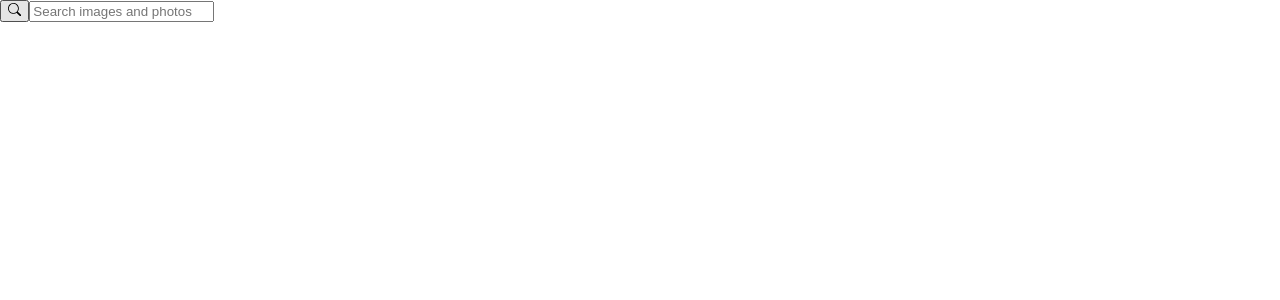
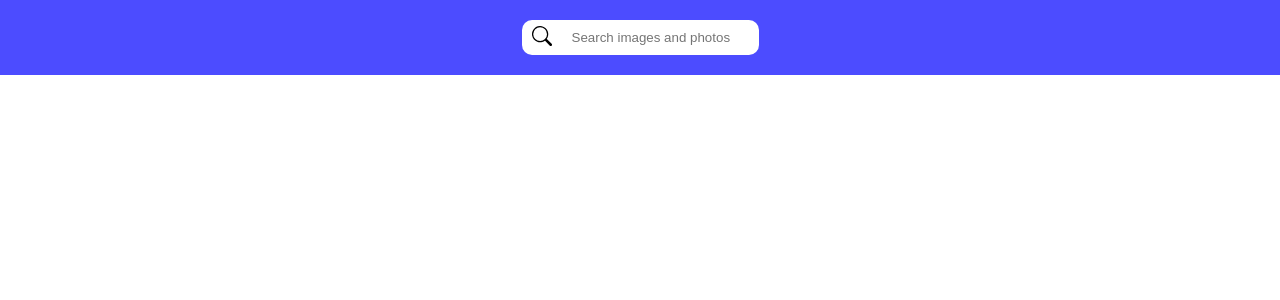
Before and after one commit to Filatov44/goit-react-hw-03-image-finder, a React (Create React App) app: page / in a window 1280 px wide. Shown: the top 300 px of the page. Built offline with nearby package versions, Linux system fonts and the light colour scheme.

Commit message:
add styled

```diff
--- a/src/components/Button/Button.styled.jsx
+++ b/src/components/Button/Button.styled.jsx
@@ -1,6 +1,31 @@
 import styled from 'styled-components';
 export const StyledBtnLoadMore = styled.button`
-    font-size: 16px;
-    width: 100px;
-    height: 50px;
- `;
+  width: 200px;
+  margin: auto;
+  padding: 8px 16px;
+  border-radius: 2px;
+  background-color: rgba(0, 0, 255, 0.7);
+  /* background-color: #3f51b5; */
+  transition: all 250ms cubic-bezier(0.4, 0, 0.2, 1);
+  text-align: center;
+  display: inline-block;
+  color: #fff;
+  border: 0;
+  text-decoration: none;
+  cursor: pointer;
+  font-family: inherit;
+  font-size: 18px;
+  line-height: 24px;
+  font-style: normal;
+  font-weight: 500;
+  min-width: 180px;
+  box-shadow: 0px 3px 1px -2px rgba(0, 0, 0, 0.2),
+    0px 2px 2px 0px rgba(0, 0, 0, 0.14), 0px 1px 5px 0px rgba(0, 0, 0, 0.12);
+
+  &:hover {
+    background-color: #303f9f;
+  }
+  &:focus {
+    background-color: #303f9f;
+  }
+`;
--- a/src/components/ImageGallery/ImageGallery.styled.jsx
+++ b/src/components/ImageGallery/ImageGallery.styled.jsx
@@ -1,5 +1,14 @@
 import styled from 'styled-components';
 
 export const StyledGalleryList = styled.ul`
-
+  list-style: none;
+  margin-top: 30px;
+  display: flex;
+  flex-wrap: wrap;
+  justify-content: center;
+  padding: 0;
+  list-style: none;
+  margin-left: auto;
+  margin-right: auto;
+  transition: transform 250ms, cubic-bezier(0.4, 0, 0.2, 1);
 `;
--- a/src/components/ImageGalleryItem/ImageGalleryItem.styled.jsx
+++ b/src/components/ImageGalleryItem/ImageGalleryItem.styled.jsx
@@ -1,9 +1,34 @@
 import styled from 'styled-components';
 
 export const StyledImg = styled.img`
-
+  /* display: block; */
+  width: 100%;
+  height: 260px;
+  object-fit: cover;
 `;
 
 export const StyledItem = styled.li`
+    margin-bottom: 10px;
+    width: 300px;
+    box-shadow: 0px 3px 8px 0px rgba(0, 0, 0, 0.5);
+    border-radius: 5px;
+    overflow: hidden;
+
+    :hover {
+            transform: scale(1.03);
+        }
+
+    /* :last-child {
+        margin-bottom: 0;
+    } */
+
+    @media screen and (min-width: 768px) {
+        width: calc( (100% - 10px * 4) / 2);
+        margin: 10px;
+    }
+
+    @media screen and (min-width: 1200px) {
+        width: calc( (100% - 10px * 8) / 4);
+    }
 
 `;
--- a/src/components/Loader/Loader.jsx
+++ b/src/components/Loader/Loader.jsx
@@ -6,8 +6,8 @@ export function Loader() {
       <StyledLoader>
         <Vortex
           visible={true}
-          height="80"
-          width="80"
+          height="150"
+          width="150"
           ariaLabel="vortex-loading"
           wrapperStyle={{}}
           wrapperClass="vortex-wrapper"
--- a/src/components/Loader/Loader.styled.jsx
+++ b/src/components/Loader/Loader.styled.jsx
@@ -1,5 +1,10 @@
 import styled from 'styled-components';
 
 export const StyledLoader = styled.div`
-
-`
+  position: absolute;
+  display: flex;
+  align-items: center;
+  justify-content: center;
+  top: 50%;
+  right: 40%
+`;
--- a/src/components/Modal/Modal.styled.jsx
+++ b/src/components/Modal/Modal.styled.jsx
@@ -1,24 +1,29 @@
 import styled from 'styled-components';
 export const StyledModalOverlay = styled.div`
   position: fixed;
-  width: 100%;
-  height: 100%;
-  background-color: rgba(0, 0, 0, 0.8);
   top: 0;
   left: 0;
+  width: 100vw;
+  height: 100vh;
+  display: flex;
+  justify-content: center;
+  align-items: center;
+  background-color: rgba(0, 0, 0, 0.8);
+  z-index: 1200;
 `;
 
 export const StyledModal = styled.div`
-    max-width: 90%;
-    border-radius: 15px;
-    position: relative;
-
- `;
+  max-width: calc(100vw - 48px);
+  max-height: calc(100vh - 48px);
+`;
 
 export const StyledModalBtnClose = styled.button`
   position: absolute;
-  top: 10px;
-  right: 10px;
+  display: flex;
+  align-items: center;
+  justify-content: center;
+  top: 20px;
+  right: 30px;
   color: black;
   border: none;
   width: 40px;
@@ -27,11 +32,21 @@ export const StyledModalBtnClose = styled.button`
   font-size: 50px;
   padding: 0;
   margin: 0;
+
+  &:hover {
+    scale: 1.1;
+    color: red;
+  }
 `;
 
 export const StyledModalImgWr = styled.div`
-
+  width: 75wh;
+  height: 75vh;
+  /* max-height: calc(100vh - 100px); */
 `;
 export const StyledModalImg = styled.img`
-
+  display: block;
+  width: 100%;
+  height: 100%;
+  object-fit: cover;
 `;
--- a/src/components/SearchImages/SearchImages.jsx
+++ b/src/components/SearchImages/SearchImages.jsx
@@ -2,7 +2,6 @@ import React, { Component } from 'react';
 import { searchPosts } from 'service/api-imageSearch';
 import Searchbar from 'components/Searchbar/Searchbar';
 import ImageGallery from 'components/ImageGallery/ImageGallery';
-
 import { StyledBaseContainer } from './SearchImages.styled';
 import { Loader } from 'components/Loader/Loader';
 import Modal from 'components/Modal/Modal';
--- a/src/components/SearchImages/SearchImages.styled.jsx
+++ b/src/components/SearchImages/SearchImages.styled.jsx
@@ -13,9 +13,7 @@ export const StyledBaseContainer = styled.div`
   ul {
     list-style: none;
   }
-  img {
-    display: block;
-    width: 100%;
-    height: auto;
-  }
+
+  display: flex;
+  flex-direction: column;
 `;
--- a/src/components/Searchbar/Searchbar.jsx
+++ b/src/components/Searchbar/Searchbar.jsx
@@ -15,7 +15,7 @@ export default class Searchbar extends Component {
 
   handleChange = e => {
     this.setState({
-       query: e.target.value ,
+      query: e.target.value,
     });
   };
 
@@ -23,7 +23,7 @@ export default class Searchbar extends Component {
     const { query } = this.state;
     e.preventDefault();
     if (query.trim() === '') {
-     return
+      return;
     }
     const { onSubmit } = this.props;
     onSubmit(query);
@@ -34,7 +34,6 @@ export default class Searchbar extends Component {
     this.setState({ query: '' });
   }
 
-
   searchId = nanoid();
 
   render() {
@@ -44,7 +43,7 @@ export default class Searchbar extends Component {
       <StyledHeader>
         <StyledForm onSubmit={handleSubmit}>
           <StyledSearchBtn onClick={handleSubmit} type="submit">
-            <BsSearch />
+            <BsSearch size={20} />
           </StyledSearchBtn>
           <StyledSearchInput
             onChange={handleChange}
@@ -54,7 +53,7 @@ export default class Searchbar extends Component {
             type="text"
             autocomplete="off"
             placeholder="Search images and photos"
-          />
+          ></StyledSearchInput>
         </StyledForm>
       </StyledHeader>
     );
--- a/src/components/Searchbar/Searchbar.styled.jsx
+++ b/src/components/Searchbar/Searchbar.styled.jsx
@@ -1,14 +1,45 @@
 import styled from 'styled-components';
 
 export const StyledHeader = styled.header`
-
+   display: flex;
+   align-items: center;
+   justify-content: center;
+   padding-top: 20px;
+   padding-bottom: 20px;
+   background-color: rgba(0, 0, 255, 0.7);
 `;
 export const StyledForm = styled.form`
-
+  display: flex;
+  align-items: center;
+  justify-content: center;
+  max-width: 500px;
 `;
 export const StyledSearchBtn = styled.button`
+  border-bottom-left-radius: 10px;
+  border-top-left-radius: 10px;
+  border: none;
+  padding: 6px;
+  width: 40px;
+  background-color: #fff;
+  cursor: pointer;
+  transition: box-shadow 0.4s ease-in-out;
 
+  :focus {
+    box-shadow: 1px 1px 5px 0px rgba(0, 0, 0, 0.75) inset;
+  }
 `;
 export const StyledSearchInput = styled.input`
+  padding: 10px;
+  max-width: 400px;
+  margin: auto;
+  box-sizing: border-box;
+  border-bottom-right-radius: 10px;
+  border-top-right-radius: 10px;
+  border: none;
+  outline: none;
+  transition: box-shadow 0.4s ease-in-out;
 
-`
+  :focus {
+    box-shadow: 1px 1px 5px 0px rgba(0, 0, 0, 0.75) inset;
+  }
+`;
```
